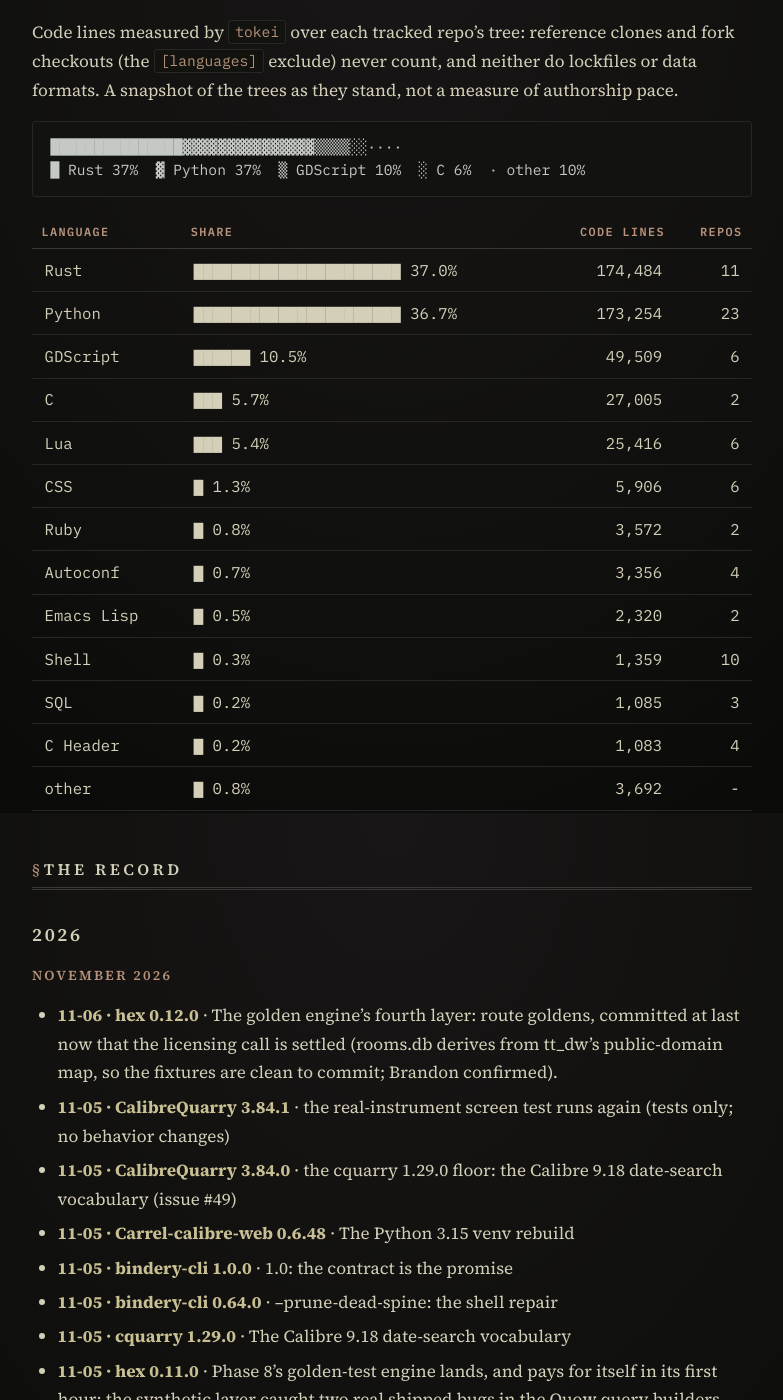
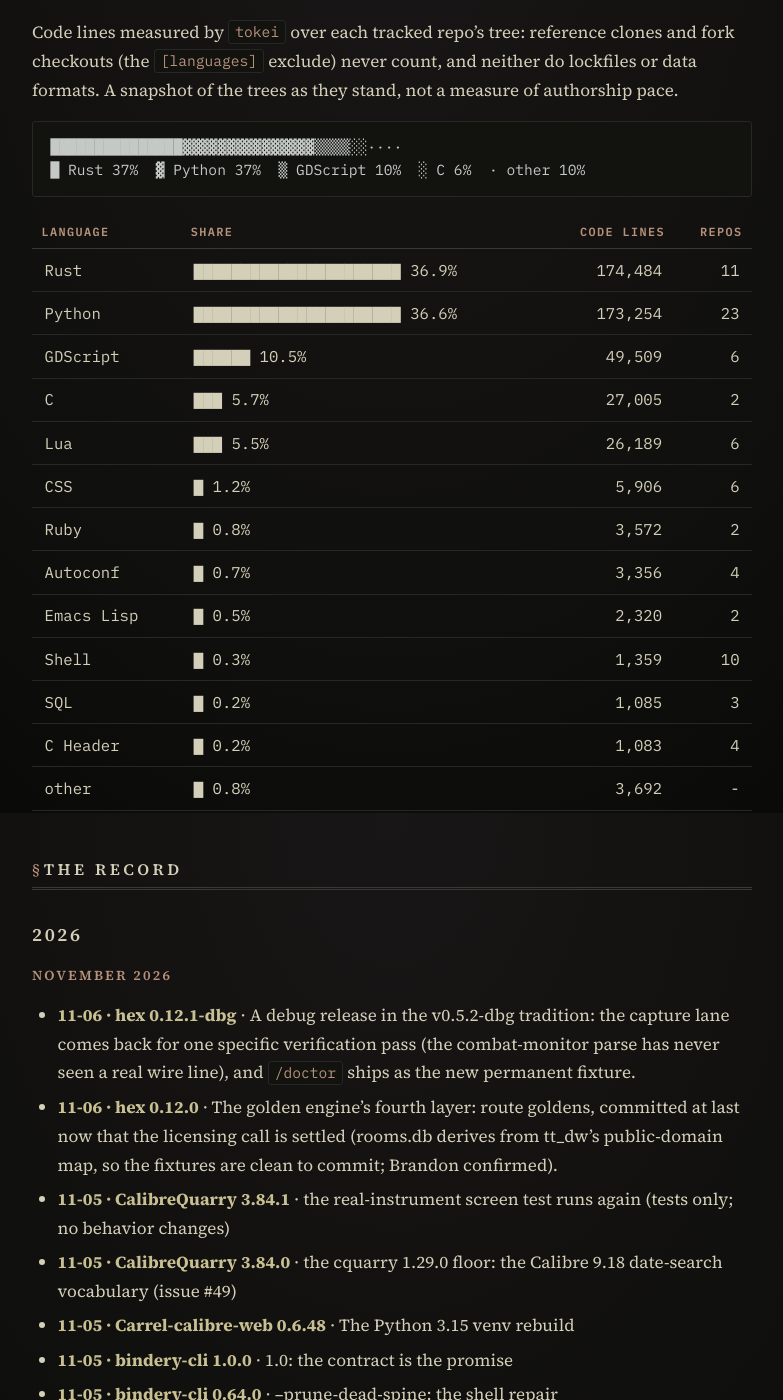
Before and after one commit to VirInvictus/VirInvictus.github.io, a Jekyll site: the page built from patchnotes.md, in a window 1280 px wide and 1400 px high, scrolled down 9987 px. Shown: the whole window, without its empty margins (248-1031 px from the left). Built offline with Jekyll 4.4.1, drawn with Linux system fonts in a browser that asks for light colours; some of the changed text lies outside the part shown.

Commit message:
docs: annals refresh, 2026-11-06

```diff
--- a/patchnotes.md
+++ b/patchnotes.md
@@ -41,14 +41,14 @@ remain canonical; this file is a projection, reproducible with
 | [Quire](https://github.com/VirInvictus/Quire) | Soulver-style notepad calculator for Linux: plain-text sheets where prose and expressions share the page and answers fill a results column. | 22 | 1.5.3 | 2026-10-09 | 114 | 2026-10-05 |
 | [Carrel](https://github.com/VirInvictus/Carrel) | Contract and theme for a single-user Calibre reading room (CSS + docs; the code lives in the calibre-web fork). | 20 | 0.9.10 | 2026-09-15 | 72 | 2026-06-11 |
 | crash-course | Arcade aircraft-crash damage-maximizer (Burnout's crash mode rebuilt around airliners), built for my son. | 19 | 0.18.0 | 2026-10-07 | 31 | 2026-10-04 |
-| hex |  | 16 | 0.12.0 | 2026-11-06 | 68 | 2026-11-04 |
+| hex |  | 17 | 0.12.1-dbg | 2026-11-06 | 71 | 2026-11-04 |
 | Vestibule | One-directional Obsidian-vault to org-roam converter with a dry-run install. | 12 | 0.11.0 | 2026-09-15 | 55 | 2026-07-25 |
 | [vir-gtk](https://github.com/VirInvictus/vir-gtk) | Shared GTK4 styling and D-Bus portal layer for the Vir Invictus desktop suite (replaces libadwaita). | 12 | 1.4.3 | 2026-10-06 | 51 | 2026-08-23 |
 | [vir-search](https://github.com/VirInvictus/vir-search) | Domain-agnostic Rust library parsing Calibre-style search expressions into a typed AST. | 12 | 1.4.3 | 2026-09-15 | 60 | 2026-08-23 |
 | [Topograph](https://github.com/VirInvictus/Topograph) | Filesystem size explorer: lazy tree view plus a squarified cushion treemap (a qdirstat analog). | 11 | 0.4.1 | 2026-10-07 | 53 | 2026-08-14 |
 | [raindrop-cli](https://github.com/VirInvictus/raindrop-cli) | Dependency-free Raindrop.io CLI for bookmarks, collections, tags, and highlights, with a Pinboard backend and two-way sync. | 11 | 0.7.0 | 2026-09-15 | 53 | 2026-07-18 |
 | whisker-street | Discord stock market where the server members are the stocks: presence-driven prices and a CPMM market maker. | 11 | 0.7.0 | 2026-10-24 | 16 | 2026-10-22 |
-| annals | This generator: the workspace's whole work record, rendered from every repo's patchnotes and git history. | 9 | 0.6.0 | 2026-11-04 | 84 | 2026-10-09 |
+| annals | This generator: the workspace's whole work record, rendered from every repo's patchnotes and git history. | 9 | 0.6.0 | 2026-11-04 | 85 | 2026-10-09 |
 | [saforums.koplugin](https://github.com/VirInvictus/saforums.koplugin) | KOReader plugin reading the Something Awful Forums as native e-reader widgets: login, unread tracking, bookmarks. | 9 | 0.5.4 | 2026-10-24 | 63 | 2026-10-08 |
 | [2-kobo-style-sleepscreen-banner-prettified](https://github.com/VirInvictus/2-kobo-style-sleepscreen-banner-prettified) | KOReader user patch redrawing the sleep screen as a Kobo-style floating card (prettified fork). | 8 | 2.1.4 | 2026-09-14 | 29 | 2026-07-05 |
 | [dragon-agents](https://github.com/VirInvictus/dragon-agents) | Local ZCode plugin of twenty-three read-only research subagents: repo mapping, release audits, CI triage, markets and finance briefs. | 8 | 0.7.1 | 2026-10-30 | 18 | 2026-09-03 |
@@ -97,12 +97,12 @@ Code lines measured by `tokei` over each tracked repo's tree: reference clones a
 
 | Language | Share | Code lines | Repos |
 |---|---|---:|---:|
-| Rust | ▇▇▇▇▇▇▇▇▇▇▇▇▇▇▇▇▇▇▇▇▇▇ 37.0% | 174,484 | 11 |
-| Python | ▇▇▇▇▇▇▇▇▇▇▇▇▇▇▇▇▇▇▇▇▇▇ 36.7% | 173,254 | 23 |
+| Rust | ▇▇▇▇▇▇▇▇▇▇▇▇▇▇▇▇▇▇▇▇▇▇ 36.9% | 174,484 | 11 |
+| Python | ▇▇▇▇▇▇▇▇▇▇▇▇▇▇▇▇▇▇▇▇▇▇ 36.6% | 173,254 | 23 |
 | GDScript | ▇▇▇▇▇▇ 10.5% | 49,509 | 6 |
 | C | ▇▇▇ 5.7% | 27,005 | 2 |
-| Lua | ▇▇▇ 5.4% | 25,416 | 6 |
-| CSS | ▇ 1.3% | 5,906 | 6 |
+| Lua | ▇▇▇ 5.5% | 26,189 | 6 |
+| CSS | ▇ 1.2% | 5,906 | 6 |
 | Ruby | ▇ 0.8% | 3,572 | 2 |
 | Autoconf | ▇ 0.7% | 3,356 | 4 |
 | Emacs Lisp | ▇ 0.5% | 2,320 | 2 |
@@ -117,6 +117,7 @@ Code lines measured by `tokei` over each tracked repo's tree: reference clones a
 
 #### November 2026
 
+- **11-06 · hex 0.12.1-dbg** · A debug release in the v0.5.2-dbg tradition: the capture lane comes back for one specific verification pass (the combat-monitor parse has never seen a real wire line), and `/doctor` ships as the new permanent fixture.
 - **11-06 · hex 0.12.0** · The golden engine's fourth layer: route goldens, committed at last now that the licensing call is settled (rooms.db derives from tt_dw's public-domain map, so the fixtures are clean to commit; Brandon confirmed).
 - **11-05 · CalibreQuarry 3.84.1** · the real-instrument screen test runs again (tests only; no behavior changes)
 - **11-05 · CalibreQuarry 3.84.0** · the cquarry 1.29.0 floor: the Calibre 9.18 date-search vocabulary (issue #49)
```
Also changed, not shown: other parts of patchnotes.md (+6 -6 lines), _includes/ledger.md (+1 -1 lines), patchnotes/feed.xml (+6 -6 lines).
